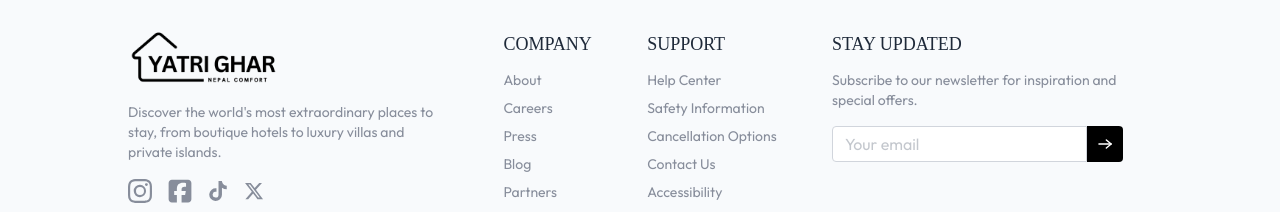
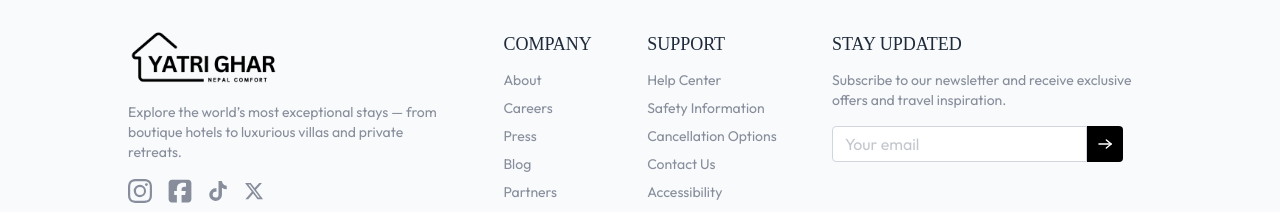
Before and after one commit to kojing777/yatriGhar-v2.0, a React (Vite) app in the folder Frontend/: page / in a window 1280 px wide. Shown: the part 3176-3388 px from the top of the page. Built offline with nearby package versions, Linux system fonts and the light colour scheme; no server answers; a web font is replaced by a local one.

Commit message:
update:footer

```diff
--- a/Frontend/src/components/Footer.jsx
+++ b/Frontend/src/components/Footer.jsx
@@ -14,8 +14,7 @@ const Footer = () => {
         <div className="max-w-80">
           <img src={logo} alt="logo" className="mb-4 h-16 md:h-14" />
           <p className="text-sm">
-            Discover the world's most extraordinary places to stay, from
-            boutique hotels to luxury villas and private islands.
+           Explore the world’s most exceptional stays — from boutique hotels to luxurious villas and private retreats.
           </p>
           <div className="flex items-center gap-4 mt-4">
             {/* Instagram */}
@@ -74,7 +73,7 @@ const Footer = () => {
         <div className="max-w-80">
           <p className="text-lg font-playfair text-gray-800">STAY UPDATED</p>
           <p className="mt-3 text-sm">
-            Subscribe to our newsletter for inspiration and special offers.
+          Subscribe to our newsletter and receive exclusive offers and travel inspiration.
           </p>
           <div className="flex items-center mt-4">
             <input
```
